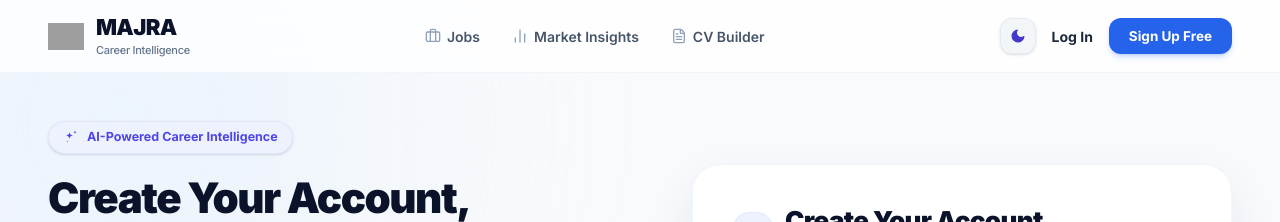
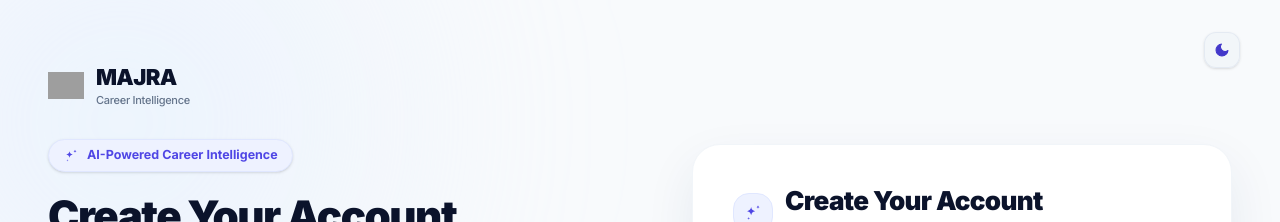
Before and after one commit to ahmedamr022/3watly, a Next.js app in the folder frontend/: page /signup in a window 1280 px wide. Shown: the top 222 px of the page. Built offline with nearby package versions, Linux system fonts and the light colour scheme; grey boxes are pictures that could not be loaded.

Commit message:
Remove navbar from login and signup pages

```diff
--- a/frontend/src/app/signup/page.tsx
+++ b/frontend/src/app/signup/page.tsx
@@ -17,7 +17,6 @@ import { SubmitButton } from '@/components/Form/SubmitButton';
 import { TextField } from '@/components/Form/TextField';
 import { ThemeToggle } from '@/components/ui/ThemeToggle';
 import { passwordRules, signUpFeatures } from '@/data/features';
-import { Briefcase, BarChart2, FileText } from 'lucide-react';
 
 export default function SignUpPage() {
   const router = useRouter();
@@ -30,56 +29,27 @@ export default function SignUpPage() {
     <div className="relative min-h-screen w-full overflow-x-hidden bg-[#F8FAFC] dark:bg-[#060913] text-[#1E293B] dark:text-[#F8FAFC] flex flex-col justify-between">
       <Decor />
 
-      {/* Top Navigation Bar */}
-      <header className="relative z-20 w-full border-b border-slate-100 dark:border-white/[0.06] bg-white/80 dark:bg-[#060913]/80 backdrop-blur-md">
-        <div className="mx-auto flex h-[72px] max-w-[1400px] items-center justify-between px-6 lg:px-12">
-          <Link href="/" className="transition-transform hover:scale-105">
+      {/* Floating Theme Toggle in Top Right */}
+      <div className="absolute top-6 right-6 lg:top-8 lg:right-10 z-30 flex items-center gap-3">
+        <ThemeToggle />
+      </div>
+
+      {/* Main Grid Content */}
+      <main className="relative z-10 mx-auto grid w-full max-w-[1360px] grid-cols-1 items-center gap-12 px-6 py-12 lg:grid-cols-[minmax(0,1fr)_minmax(0,1.15fr)] lg:gap-16 lg:px-12 lg:py-16">
+        {/* Left Column: Brand & Features */}
+        <section className="flex flex-col">
+          <Link href="/" className="inline-block w-fit transition-transform hover:scale-105">
             <Logo tagline="Career Intelligence" size="md" />
           </Link>
 
-          <nav className="hidden md:flex items-center gap-8 text-[14px] font-semibold text-[#475569] dark:text-slate-300">
-            <Link href="/#features" className="hover:text-[#2563EB] dark:hover:text-white transition-colors flex items-center gap-1.5">
-              <Briefcase className="w-4 h-4 text-slate-400" />
-              Jobs
-            </Link>
-            <Link href="/#market-insights" className="hover:text-[#2563EB] dark:hover:text-white transition-colors flex items-center gap-1.5">
-              <BarChart2 className="w-4 h-4 text-slate-400" />
-              Market Insights
-            </Link>
-            <Link href="/#how-it-works" className="hover:text-[#2563EB] dark:hover:text-white transition-colors flex items-center gap-1.5">
-              <FileText className="w-4 h-4 text-slate-400" />
-              CV Builder
-            </Link>
-          </nav>
-
-          <div className="flex items-center gap-4">
-            <ThemeToggle />
-            <Link
-              href="/login"
-              className="text-[14px] font-bold text-[#1E293B] dark:text-white hover:text-[#2563EB] dark:hover:text-indigo-400 transition-colors"
-            >
-              Log In
-            </Link>
-            <Link
-              href="/signup"
-              className="hidden sm:inline-flex px-5 py-2 rounded-xl bg-[#2563EB] hover:bg-[#1D4ED8] text-white text-[13.5px] font-bold shadow-md shadow-blue-600/20 transition-all"
-            >
-              Sign Up Free
-            </Link>
+          <div className="mt-8">
+            <span className="inline-flex w-fit items-center gap-2 rounded-full bg-[#EEF2FF] dark:bg-indigo-950/70 border border-indigo-100 dark:border-indigo-500/30 px-3.5 py-1.5 shadow-sm">
+              <Sparkle className="h-4 w-4 text-[#4F46E5] dark:text-indigo-400" />
+              <span className="text-[12.5px] font-bold text-[#4F46E5] dark:text-indigo-300">
+                AI-Powered Career Intelligence
+              </span>
+            </span>
           </div>
-        </div>
-      </header>
-
-      {/* Main Grid Content */}
-      <main className="relative z-10 mx-auto grid w-full max-w-[1360px] grid-cols-1 items-center gap-12 px-6 py-10 lg:grid-cols-[minmax(0,1fr)_minmax(0,1.15fr)] lg:gap-16 lg:px-12 lg:py-12">
-        {/* Left Column: Brand & Features */}
-        <section className="flex flex-col">
-          <span className="inline-flex w-fit items-center gap-2 rounded-full bg-[#EEF2FF] dark:bg-indigo-950/70 border border-indigo-100 dark:border-indigo-500/30 px-3.5 py-1.5 shadow-sm">
-            <Sparkle className="h-4 w-4 text-[#4F46E5] dark:text-indigo-400" />
-            <span className="text-[12.5px] font-bold text-[#4F46E5] dark:text-indigo-300">
-              AI-Powered Career Intelligence
-            </span>
-          </span>
 
           <h1 className="mt-5 text-[34px] sm:text-[42px] font-black leading-[1.12] tracking-[-0.035em] text-[#0B132B] dark:text-white">
             Create Your Account,
```
Also changed, not shown: 1 other file (tests, documents, lock files or other folders).
